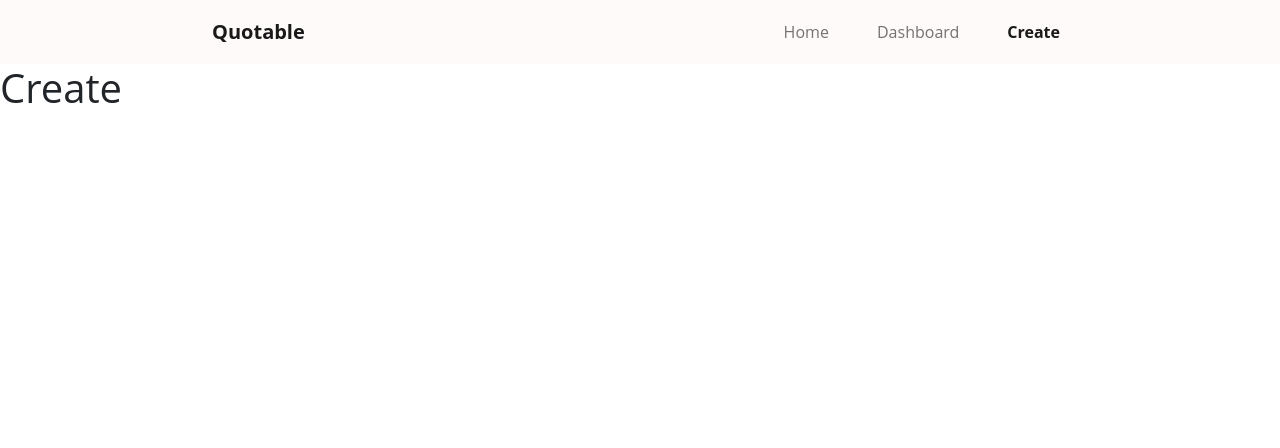
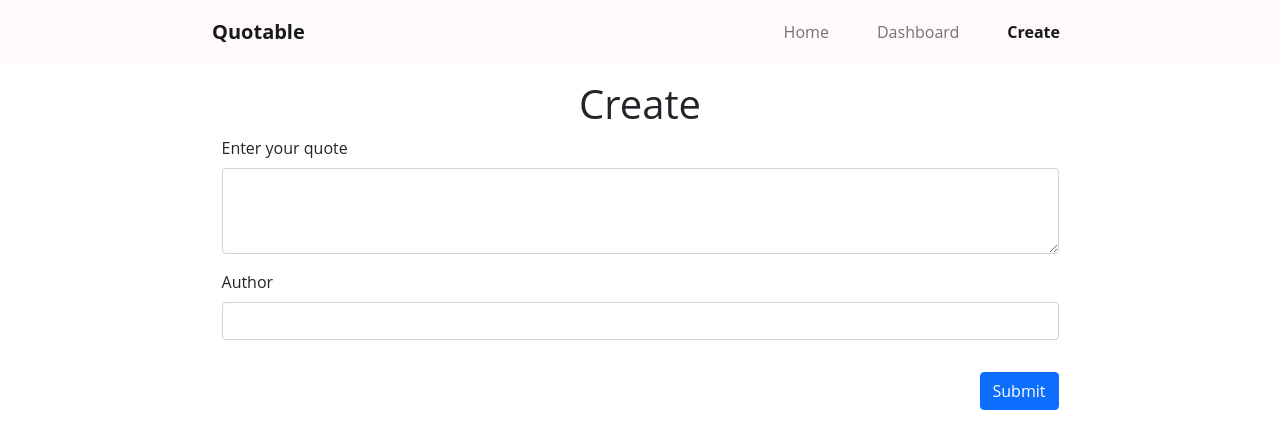
Before and after one commit to SLuo490/quotable, a React (Create React App) app in the folder client/: page /create in a window 1280 px wide. Shown: the top 448 px of the page. Built offline with nearby package versions, Linux system fonts and the light colour scheme; no server answers.

Commit message:
implement create quote

```diff
--- a/client/src/pages/Create.js
+++ b/client/src/pages/Create.js
@@ -1,10 +1,75 @@
 import Nav from '../components/Nav';
+import { useState } from 'react';
+import { useNavigate } from 'react-router-dom';
+
+import { db, collection } from '../utils/firebase.js';
+import { addDoc } from 'firebase/firestore';
 
 export default function Create() {
+  const [quote, setQuote] = useState('');
+  const [author, setAuthor] = useState('');
+  const navigate = useNavigate();
+
+  function handleQuoteChange(e) {
+    setQuote(e.target.value);
+  }
+
+  function handleAuthorChange(e) {
+    setAuthor(e.target.value);
+  }
+
+  const handleSubmit = async (e) => {
+    e.preventDefault();
+
+    try {
+      // add quote to firebase
+      const docRef = await addDoc(collection(db, 'quotes'), {
+        quote: quote,
+        author: author,
+      });
+      console.log('Document written with ID: ', docRef.id);
+    } catch (e) {
+      console.error('Error adding document: ', e);
+    }
+    return navigate('/dashboard');
+  };
+
   return (
     <div>
       <Nav />
-      <h1>Create</h1>
+      <h1 className='text-center mt-3'>Create</h1>
+      <div className='container d-flex justify-content-center'>
+        <form action='/dashboard' className='w-75'>
+          <div className='mb-3'>
+            <label htmlFor='exampleFormControlTextarea1' className='form-label'>
+              Enter your quote
+            </label>
+            <textarea
+              className='form-control'
+              id='exampleFormControlTextarea1'
+              rows='3'
+              onChange={handleQuoteChange}
+            ></textarea>
+          </div>
+          <div className='mb-3'>
+            <label htmlFor='author' className='form-label'>
+              Author
+            </label>
+            <input
+              type='text'
+              className='form-control'
+              id='author'
+              onChange={handleAuthorChange}
+            />
+          </div>
+          <button
+            className='btn btn-primary float-end mt-3'
+            onClick={handleSubmit}
+          >
+            Submit
+          </button>
+        </form>
+      </div>
     </div>
   );
 }
--- a/client/src/pages/Home.js
+++ b/client/src/pages/Home.js
@@ -4,8 +4,6 @@ import Quote from '../components/Quote';
 import { useState, useEffect } from 'react';
 import { v4 } from 'uuid';
 import '../styles/home.css';
-
-import { db, collection, addDoc } from '../utils/firebase.js';
 
 export default function Home() {
   const [selectedCategory, setSelectedCategory] = useState('Age');
```
